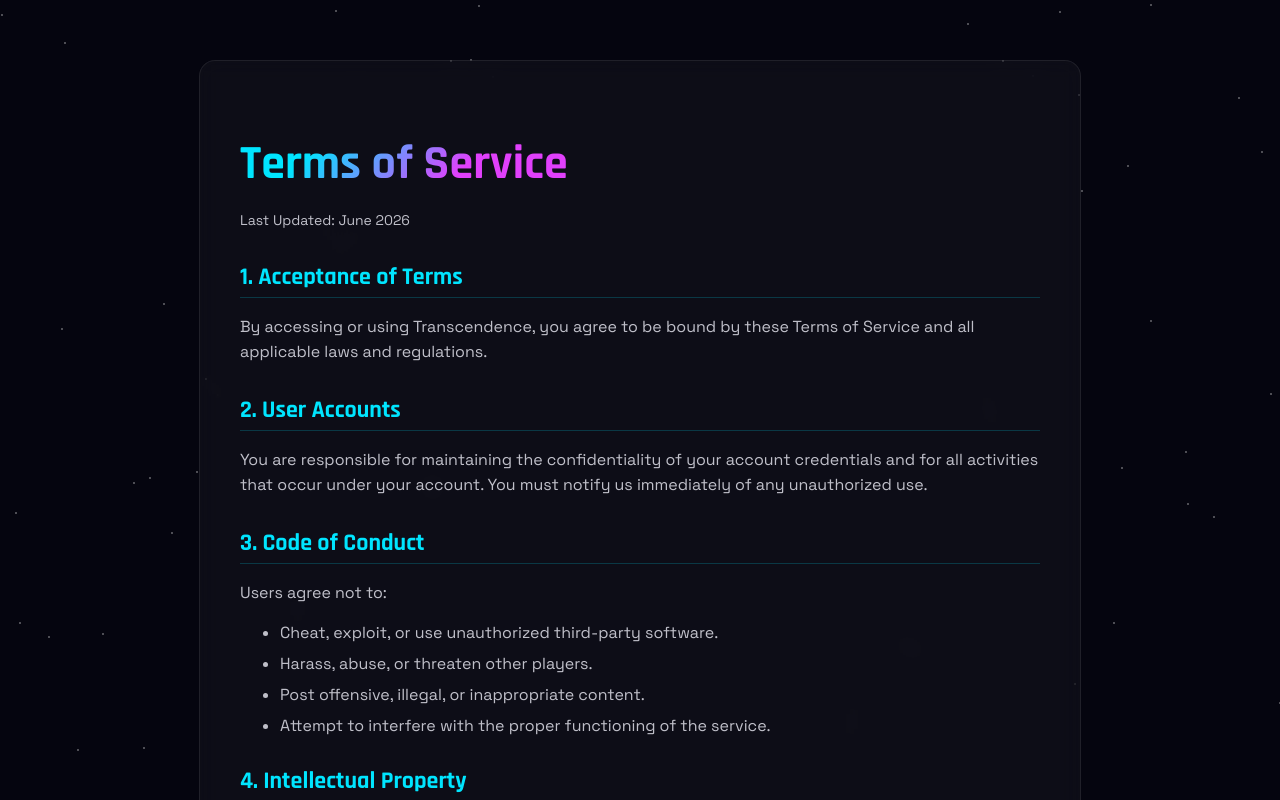
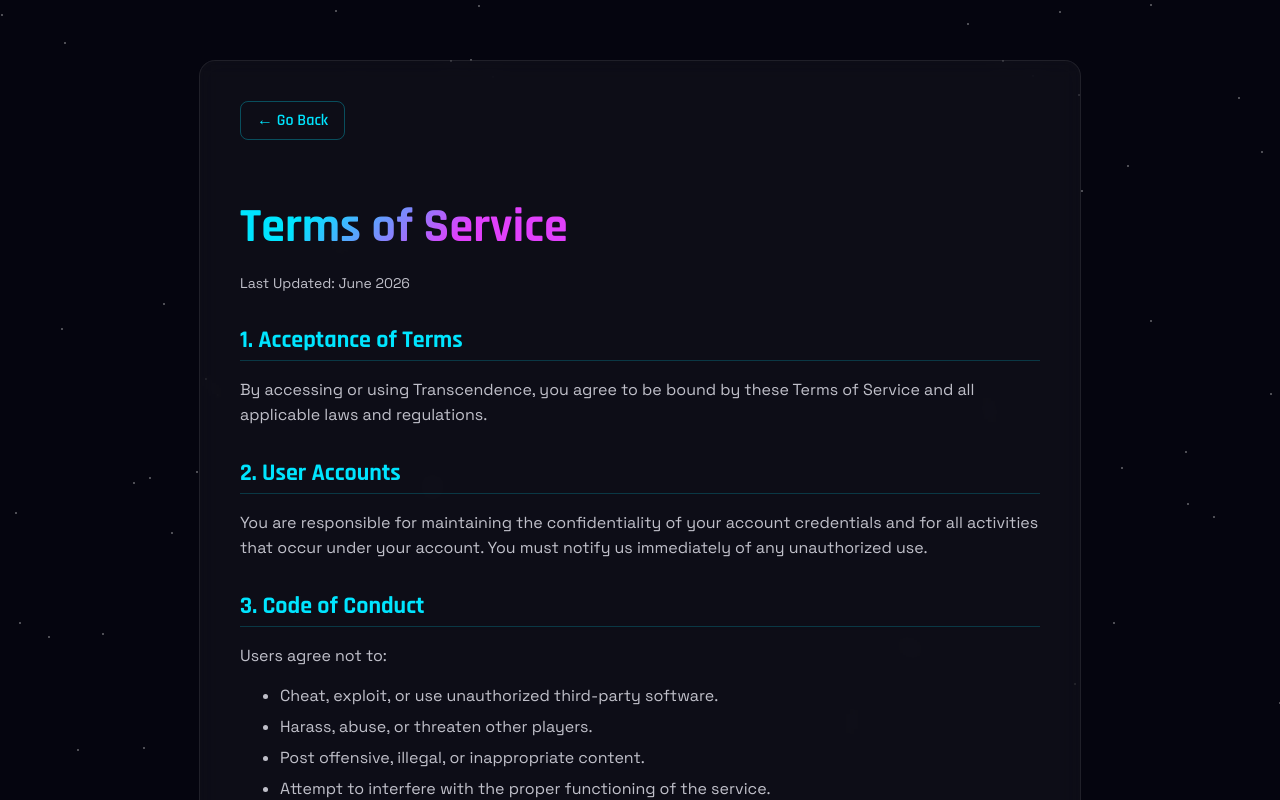
Before and after one commit to Jzackiewicz/42_ft_transcendence, a React (Vite) app in the folder client/: page /terms in a window 1280 px wide. Shown: the top 800 px of the page. Built offline with nearby package versions, Linux system fonts and the light colour scheme; no server answers.

Commit message:
added back buttons to PrivacyPolicy and ToS

```diff
--- a/client/src/pages/PrivacyPolicy/PrivacyPolicy.css
+++ b/client/src/pages/PrivacyPolicy/PrivacyPolicy.css
@@ -64,3 +64,26 @@
     color: rgba(238, 238, 248, 0.45);
     margin-bottom: 40px;
 }
+
+.back-button {
+    display: inline-flex;
+    align-items: center;
+    gap: 8px;
+    background: transparent;
+    border: 1px solid rgba(0, 229, 255, 0.3);
+    color: #00e5ff;
+    padding: 8px 16px;
+    border-radius: 8px;
+    font-family: 'Rajdhani', sans-serif;
+    font-weight: 600;
+    text-decoration: none;
+    margin-bottom: 24px;
+    transition: all 0.2s;
+    cursor: pointer;
+}
+
+.back-button:hover {
+    background: rgba(0, 229, 255, 0.1);
+    border-color: #00e5ff;
+    transform: translateX(-4px);
+}
--- a/client/src/pages/PrivacyPolicy/PrivacyPolicyPage.tsx
+++ b/client/src/pages/PrivacyPolicy/PrivacyPolicyPage.tsx
@@ -1,4 +1,5 @@
 import React from 'react';
+import { Link } from 'react-router-dom';
 import BlinkingSpaceBGDiv from '../../components/BlinkingSpaceBGDiv';
 import './PrivacyPolicy.css';
 
@@ -7,6 +8,9 @@
 		<div className="static-page-container">
 			<BlinkingSpaceBGDiv />
 			<div className="static-page-content">
+				<Link to="/" className="back-button">
+					← Go Back
+				</Link>
 				<h1>Privacy Policy</h1>
 				<p className="last-updated">Last Updated: June 2026</p>
 
--- a/client/src/pages/TermsOfService/TermsOfService.css
+++ b/client/src/pages/TermsOfService/TermsOfService.css
@@ -64,3 +64,26 @@
     color: rgba(238, 238, 248, 0.45);
     margin-bottom: 40px;
 }
+
+.back-button {
+    display: inline-flex;
+    align-items: center;
+    gap: 8px;
+    background: transparent;
+    border: 1px solid rgba(0, 229, 255, 0.3);
+    color: #00e5ff;
+    padding: 8px 16px;
+    border-radius: 8px;
+    font-family: 'Rajdhani', sans-serif;
+    font-weight: 600;
+    text-decoration: none;
+    margin-bottom: 24px;
+    transition: all 0.2s;
+    cursor: pointer;
+}
+
+.back-button:hover {
+    background: rgba(0, 229, 255, 0.1);
+    border-color: #00e5ff;
+    transform: translateX(-4px);
+}
--- a/client/src/pages/TermsOfService/TermsOfServicePage.tsx
+++ b/client/src/pages/TermsOfService/TermsOfServicePage.tsx
@@ -1,4 +1,5 @@
 import React from 'react';
+import { Link } from 'react-router-dom';
 import BlinkingSpaceBGDiv from '../../components/BlinkingSpaceBGDiv';
 import './TermsOfService.css';
 
@@ -7,6 +8,9 @@
 		<div className="static-page-container">
 			<BlinkingSpaceBGDiv />
 			<div className="static-page-content">
+				<Link to="/" className="back-button">
+					← Go Back
+				</Link>
 				<h1>Terms of Service</h1>
 				<p className="last-updated">Last Updated: June 2026</p>
 
```
